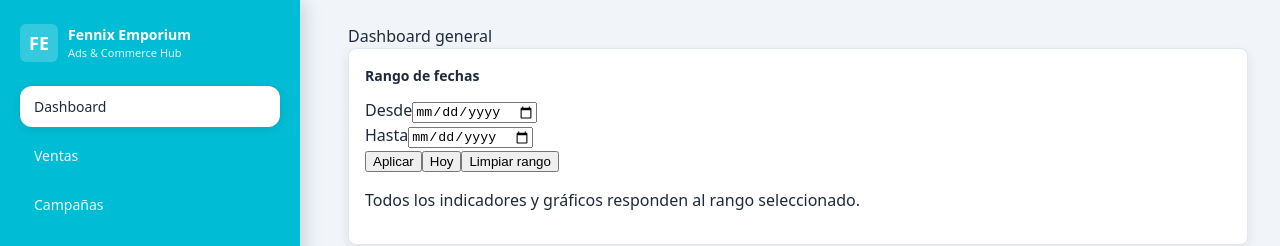
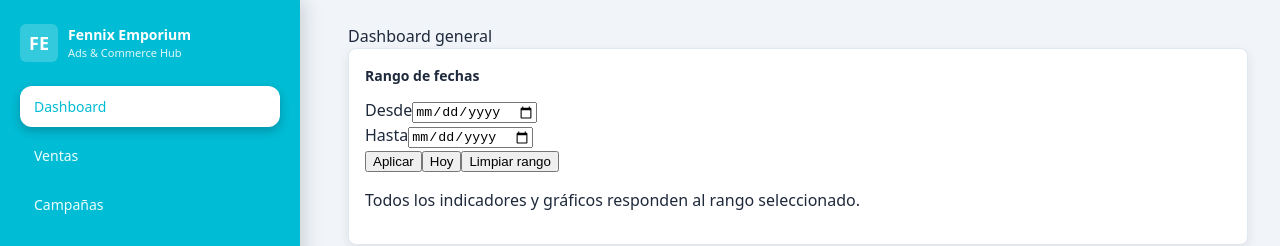
Before and after one commit to keianrpo-ops/emporium-dashboard, a React (Vite) app: page /dashboard in a window 1280 px wide. Shown: the top 246 px of the page. Built offline with nearby package versions, Linux system fonts and the light colour scheme; no server answers.

Commit message:
Deploy automático

```diff
--- a/src/index.css
+++ b/src/index.css
@@ -108,15 +108,18 @@ body {
 }
 
 
+/* Hover moderno */
 .sidebar-item:hover {
-  background: rgba(255, 255, 255, 0.15);
-  color: white;
+  background: rgba(15, 23, 42, 0.12);
+  box-shadow: 0 4px 10px rgba(15, 23, 42, 0.25);
+  transform: translateX(4px); /* se desliza un poco hacia la derecha */
 }
+
+/* Opción activa */
 .sidebar-item--active {
-  background: #FFFFFF;
-  color: var(--text-primary);
-  box-shadow: 0 2px 8px rgba(0, 0, 0, 0.1);
-  font-weight: 500;
+  background: #ffffff;
+  color: #00bcd4;
+  box-shadow: 0 4px 10px rgba(15, 23, 42, 0.25);
 }
 
 
```
